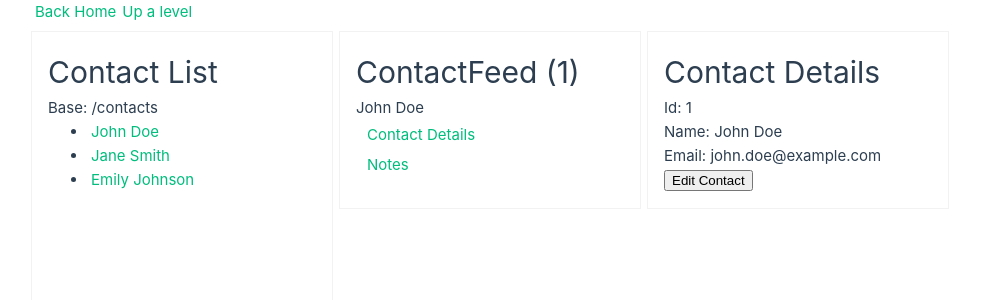
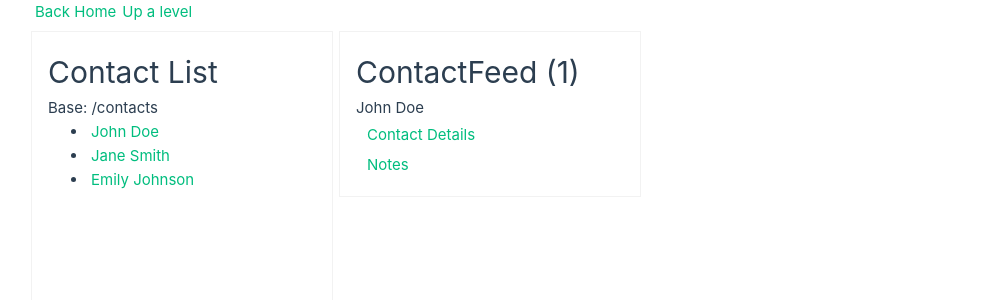
Before and after one commit to jscottym/contact-routing, a Vue app: page /contacts/1 in a window 1280 px wide. Shown: the top 300 px of the page, without its empty margins (0-981 px from the left). Built offline with nearby package versions, Linux system fonts and the light colour scheme.

Commit message:
Basic updates WIP

```diff
--- a/src/components/ContactFeed.vue
+++ b/src/components/ContactFeed.vue
@@ -2,13 +2,11 @@
 import { useAsyncState } from "@vueuse/core";
 import { useRoute } from "vue-router";
 import { useFakeContactsStore } from "@/stores/fakeContactsStore";
-import {onMounted, watch, computed} from "vue";
+import {onMounted, watch} from "vue";
 import useBasePath from "@/composables/useBasePath";
 import useShowOrHide from "../composables/useShowOrHide";
 
-const { isWideEnough: isShowFeed, isCurrentRoute: isFeedRoute } = useShowOrHide(1470, /^\/contacts\/[^/]+$/);
-const { isWideEnough: isShowTab, isCurrentRoute: isTabRoute } = useShowOrHide(1470, /^\/contacts\/[^/]+\/[^/]+$/
-);
+const { isWideEnough, isCurrentRoute } = useShowOrHide(1470, /^\/contacts\/[^/]+$/);
 const route = useRoute();
 const { basePath, isListRoute } = useBasePath('contact');
 
@@ -33,7 +31,7 @@ watch(()=>route.params.contactId, (newVal)=> {
 
 <template>
   <div class="flex gap-2">
-    <div v-show="isShowFeed || isFeedRoute" class="panel p-4">
+    <div v-show="isWideEnough || isCurrentRoute" class="panel p-4">
       <h1>ContactFeed ({{ route.params.contactId }})</h1>
 
       <div>{{ contact.name }}</div>
@@ -41,11 +39,12 @@ watch(()=>route.params.contactId, (newVal)=> {
 
       <div class="flex flex-col px-2">
         <RouterLink :to="`${basePath}/${contact.id}/details`">Contact Details</RouterLink>
+
         <RouterLink :to="`${basePath}/${contact.id}/notes`">Notes</RouterLink>
       </div>
     </div>
 
-    <div v-show="isShowTab || !isTabRoute">
+    <div v-show="isWideEnough || (!isCurrentRoute)">
       <RouterView :contact="contact"/>
     </div>
 
--- a/src/components/NoteDetails.vue
+++ b/src/components/NoteDetails.vue
@@ -1,45 +1,50 @@
 <script setup>
-import { watch } from "vue";
-import { useRoute, useRouter } from "vue-router";
-import { useAsyncState } from "@vueuse/core";
+import {watch} from "vue";
+import {useRoute, useRouter} from "vue-router";
+import {useAsyncState} from "@vueuse/core";
 import useBasePath from "@/composables/useBasePath";
 import {useFakeContactsStore} from "@/stores/fakeContactsStore";
 
 const route = useRoute();
 const router = useRouter();
 
-const { getNoteById } = useFakeContactsStore();
+const {getNoteById} = useFakeContactsStore();
 
-const { navigateToEdit } = useBasePath('note');
+const {navigateToEdit} = useBasePath('note');
 
-const { state: note, isLoading, error, execute: fetchNote } = useAsyncState(async ()=> {
+const {state: note, isLoading, error, execute: fetchNote} = useAsyncState(async () => {
     return await getNoteById(route.params.noteId);
-}, {}, {immediate: false})
+}, {}, {immediate: false});
 
-watch(()=>route.params.noteId, (newVal)=> {
+watch(() => route.params.noteId, (newVal) => {
     console.log('noteId watcher fired', newVal);
     fetchNote();
 }, {immediate: true});
-
 </script>
 
 <template>
-    <div class="flex gap-2">
-      <div class="p-4 panel">
-        <h1>Note Details</h1>
+  <div class="flex gap-2">
 
-        <div v-if="isLoading">Loading...</div>
 
-        <div v-if="error">Can't load that note</div>
+    <router-view v-slot="{ Component }">
+      <template v-if="Component">
+        <component :is="Component" :note="note"/>
+      </template>
 
-        <template v-else>
-          <h3>{{ note.content }}</h3>
+      <template v-else>
+        <div class="p-4 panel">
+          <div v-if="isLoading">Loading...</div>
 
-          <button @click="navigateToEdit()">Edit</button>
-        </template>
-      </div>
+          <div v-if="error">Can't load that note</div>
 
-      <RouterView :note="note" />
+          <h1>Note Details</h1>
 
-    </div>
+          <div>{{ note.id }}</div>
+          <div>{{ note.content }}</div>
+
+          <button @click="navigateToEdit">Edit</button>
+        </div>
+      </template>
+    </router-view>
+  </div>
 </template>
--- a/src/composables/useBasePath.js
+++ b/src/composables/useBasePath.js
@@ -35,6 +35,7 @@ export default function useBasePath(objectName,  { doProvide, basePath } = {}) {
         basePath,
         navigateToEdit,
         navigateToDetails,
+        navigateToId,
         isListRoute,
     };
 }
```
Also changed, not shown: 1 other file (tests, documents, lock files or other folders).
